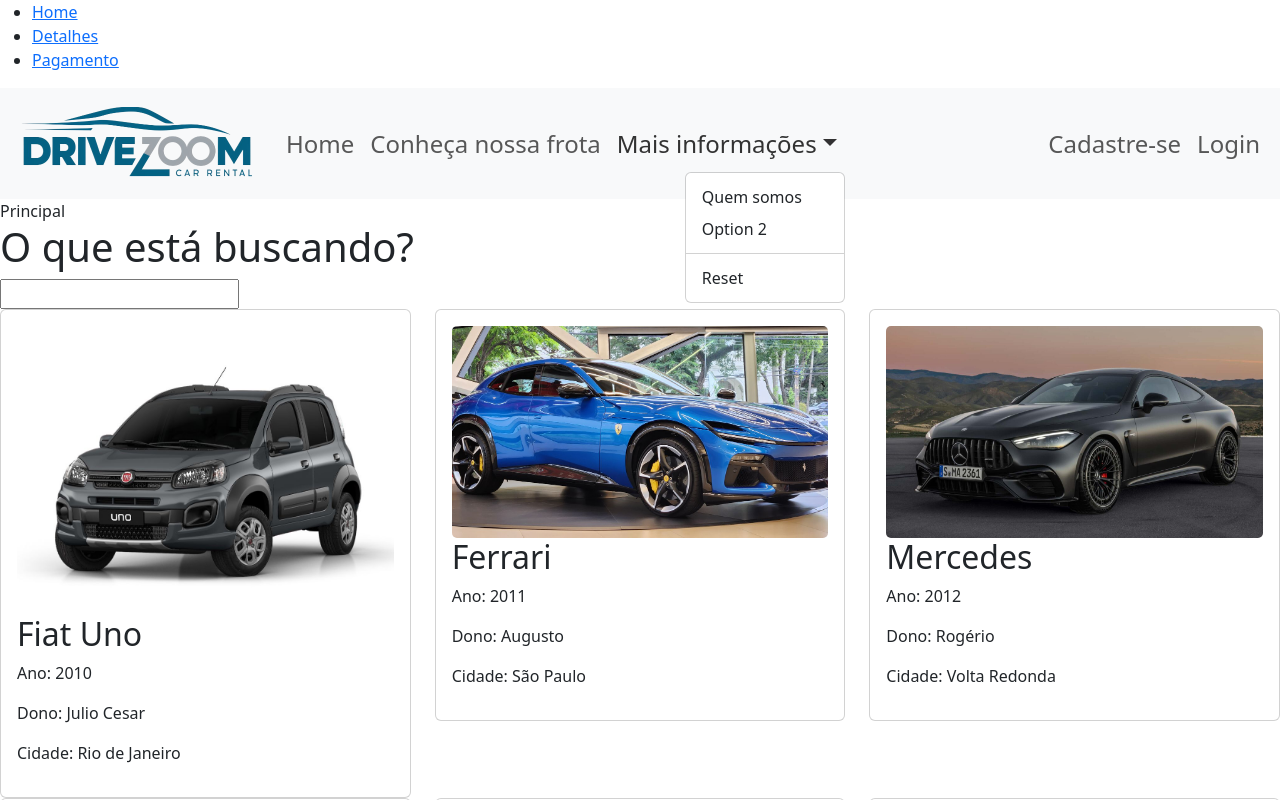
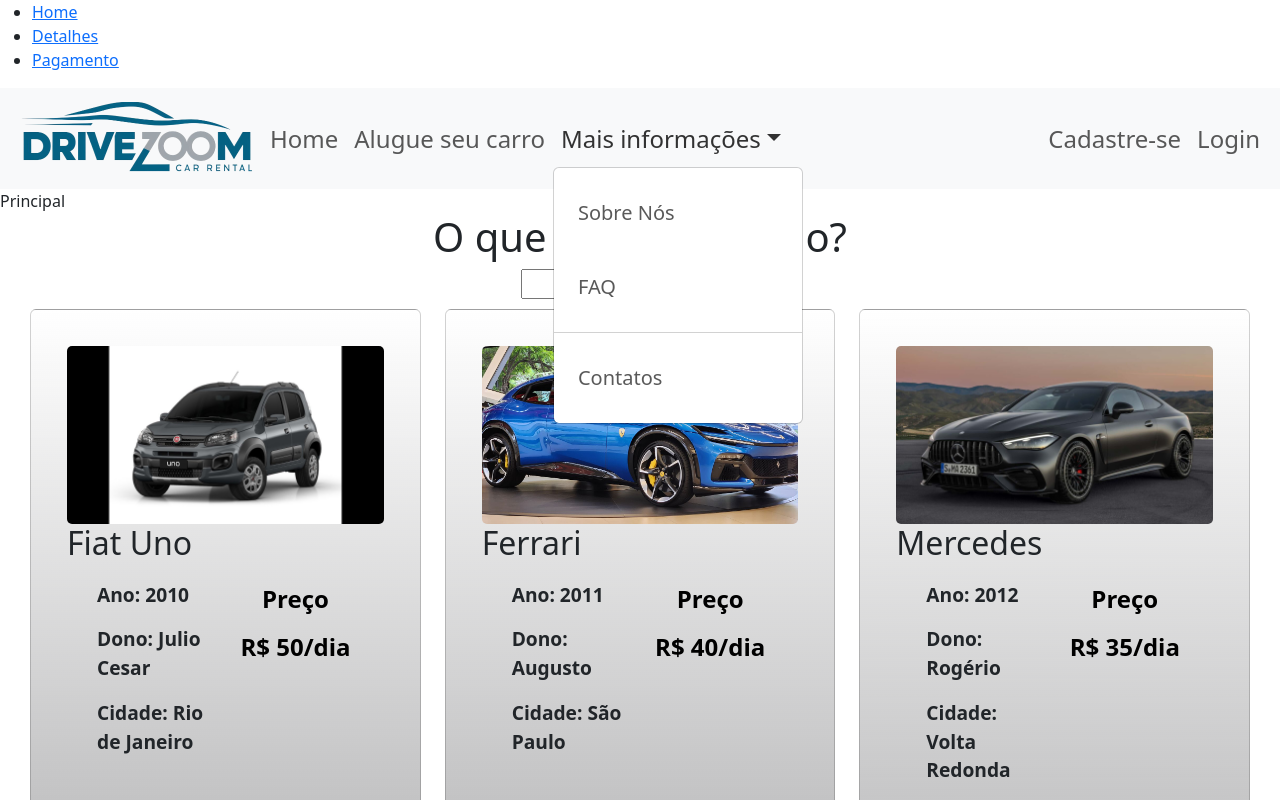
Before and after one commit to dsm-cefet-rj/ti-2024-1-grupo-sete, a React (Create React App) app: page / in a window 1280 px wide. Both pictures are taken after a click on the link "Mais informações". Shown: the top 800 px of the page. Built offline with nearby package versions, Linux system fonts and the light colour scheme.

Commit message:
Novas rotas, ajustes header e cards
Adicionando páginas de FAQ, contatos e Sobre Nós e principalmente atualizando o CSS das páginas

```diff
--- a/src/Components/Carros/carros.js
+++ b/src/Components/Carros/carros.js
@@ -13,7 +13,8 @@
         modelo: "Fiat Uno",
         ano: "2010",
         dono: "Julio Cesar",
-        cidade: "Rio de Janeiro"
+        cidade: "Rio de Janeiro",
+        preco: 50.00
     },
 
     2: {
@@ -21,7 +22,8 @@
         modelo: "Ferrari",
         ano: "2011",
         dono: "Augusto",
-        cidade: "São Paulo"
+        cidade: "São Paulo",
+        preco: 40.00
     },
 
     3: {
@@ -29,7 +31,8 @@
         modelo: "Mercedes",
         ano: "2012",
         dono: "Rogério",
-        cidade: "Volta Redonda"
+        cidade: "Volta Redonda",
+        preco: 35.00
     },
 
     4: {
@@ -37,7 +40,8 @@
         modelo: "BMW",
         ano: "2013",
         dono: "Marcos",
-        cidade: "Florianópolis"
+        cidade: "Florianópolis",
+        preco: 47.00
     },
 
     5: {
@@ -45,7 +49,8 @@
         modelo: "Honda Civic",
         ano: "2014",
         dono: "Reinaldo",
-        cidade: "Niterói"
+        cidade: "Niterói",
+        preco: 29.00
     },
 
     6: {
@@ -53,7 +58,8 @@
         modelo: "Tesla",
         ano: "2015",
         dono: "Matheus",
-        cidade: "Duque de Caxias"
+        cidade: "Duque de Caxias",
+        preco: 61.00
     },
 
     7: {
@@ -61,7 +67,8 @@
         modelo: "Fiat Uno",
         ano: "2016",
         dono: "José",
-        cidade: "Campinas"
+        cidade: "Campinas",
+        preco: 29.10
     },
 };
 
--- a/src/Components/FerramentaPesquisa/pesquisa.js
+++ b/src/Components/FerramentaPesquisa/pesquisa.js
@@ -2,7 +2,7 @@
 import carros from '../Carros/carros';
 
 import './style.css';
-import { Card, CardBody, CardImg, CardText, CardTitle, Row, Col } from 'reactstrap';
+import { Card, CardBody, CardImg, CardText, CardTitle, Row, Col, Container } from 'reactstrap';
 
 export default function Pesquisa() {
   const [busca, setBusca] = useState('');
@@ -10,14 +10,18 @@
 
   return (
     <div>
+      <div className="pesquisa">
+        <div className="pesquisa-conteudo">
           <h1>O que está buscando?</h1>
           <input
             type="text"
             value={busca}
             onChange={(ev) => setBusca(ev.target.value)}
           />
+        </div>
+      </div>
 
-      <Row>
+      <Row >
 
         {Object.keys(carros).map((carroId) => {
           const carro = carros[carroId];
@@ -32,9 +36,17 @@
                   />
                   <CardTitle><h2>{carro.modelo}</h2></CardTitle>
                   <CardText>
-                    <p>Ano: {carro.ano}</p>
+                    <Row className="card-text-columns">
+                    <Col><p>Ano: {carro.ano}</p>
                     <p>Dono: {carro.dono}</p>
                     <p>Cidade: {carro.cidade}</p>
+                    </Col>
+                    <Col className="justify-center">
+                    <Container>
+                    <p className="preco"> Preço </p></Container>
+                    <h1 className="preco">R$ {carro.preco}/dia</h1>
+                    </Col>
+                    </Row>
                   </CardText>
                 </CardBody>
               </Card>
--- a/src/Components/FerramentaPesquisa/style.css
+++ b/src/Components/FerramentaPesquisa/style.css
@@ -1,9 +1,33 @@
+
+.row {
+  padding: 10px 30px; /* Adjust values as needed */
+}
+.pesquisa {
+  justify-content: center; /* Center content horizontally */
+  align-items: center; /* Center content vertically */
+}
+
+.pesquisa-conteudo {
+  display: flex; /* Enable flexbox layout for content */
+  flex-direction: column; /* Arrange elements vertically */
+  align-items: center; /* Center content horizontally */
+}
 .card-carros {
     position: relative;
     transition: transform 0.3s ease;
-    color:brown;
     width: '15rem';
 }
+
+
+  .card {
+    background-image: linear-gradient(to bottom, #0000, rgb(193, 193, 194)); /* Example gradient from red to blue */
+    background-size: cover; /* Cover the entire card area */
+    display: flex; /* Enable flexbox layout for card content */
+    flex-direction: column; /* Arrange elements vertically by default */
+    align-items: center; /* Center content horizontally */
+    padding: 20px; /* Add some padding for content spacing */
+  }
+
 
 .card-carros:hover {
     transform: scale(1.05);
@@ -14,10 +38,29 @@
     flex-wrap: wrap; /* Allow wrapping to multiple lines if needed */
     justify-content: space-between; /* Distribute cards evenly */
     align-items: flex-start; /* Align cards vertically from the top */
+
   }
 
+  .card-body {
+    flex: 1; /* Allow the card body to grow and fill available space */
+  }
 
-    .card-img {
-        max-width: 100%; /* Allow images to scale down to fit the container */
-        height: auto; /* Maintain aspect ratio */
-      }
+.card-text{
+  font-size:larger;
+  font-weight: bold;
+}
+
+.card-img {
+    max-width: 100%; /* Allow images to scale down to fit the container */
+    height: auto; /* Maintain aspect ratio */
+  }
+
+.preco{
+  color: black;
+  display: flex;
+  justify-content: center; /* Center content horizontally */
+  align-items: center; /* Center content vertically */
+  font-size: x-large;
+  font-weight: bolder;
+
+}
--- a/src/Components/Header/header.css
+++ b/src/Components/Header/header.css
@@ -6,3 +6,15 @@
 .all{
   font-size: x-large;
 }
+
+.dropdown-menu {
+
+  width: 250px; /* Set a specific width */
+  font-size: 30px; /* Adjust font size of menu items */
+  line-height: 2.5; /* Adjust spacing between items */
+
+}
+
+.dropdown-item{
+  font-size: 20px; /* Adjust font size of menu items */
+}
--- a/src/Components/Header/index.js
+++ b/src/Components/Header/index.js
@@ -15,7 +15,7 @@
   <div className ="all">
   <nav className="navbar navbar-expand-lg bg-body-tertiary">
   <div className="container-fluid">
-    <a className="navbar-brand" ><Link to="/"><img className="ImgLogo" src={Logo} alt="DriveZoom Logo" /></Link></a>
+    <Link className= "nav-link" to="/"><img className="ImgLogo" src={Logo} alt="DriveZoom Logo" /></Link>
     <button className="navbar-toggler" type="button" data-bs-toggle="collapse" data-bs-target="#navbarScroll" aria-controls="navbarScroll" aria-expanded="false" aria-label="Toggle navigation" onClick={toggle}>
       <span className="navbar-toggler-icon"></span>
     </button>
@@ -25,17 +25,17 @@
         <Link className="nav-link" aria-current="page" to="/">Home</Link>
         </li>
         <li className="nav-item">
-          <a className="nav-link" href="#">Conheça nossa frota</a>
+        <Link className="nav-link" aria-current="page" to="/">Alugue seu carro</Link>
         </li>
             <UncontrolledDropdown nav inNavbar>
               <DropdownToggle nav caret>
                 Mais informações
               </DropdownToggle>
-              <DropdownMenu right>
-                <DropdownItem>Quem somos</DropdownItem>
-                <DropdownItem>Option 2</DropdownItem>
+              <DropdownMenu>
+                <DropdownItem><Link className="nav-link" aria-current="page" to="/sobre-nos">Sobre Nós</Link></DropdownItem>
+                <DropdownItem><Link className="nav-link" aria-current="page" to="/FAQ">FAQ</Link></DropdownItem>
                 <DropdownItem divider />
-                <DropdownItem>Reset</DropdownItem>
+                <DropdownItem><Link className="nav-link" aria-current="page" to="/contatos">Contatos</Link></DropdownItem>
               </DropdownMenu>
             </UncontrolledDropdown>
       </Nav>
--- /dev/null
+++ b/src/Pages/Contatos/index.js
@@ -0,0 +1,12 @@
+import React from "react";
+import HeaderMain from "../../Components/Header";
+
+
+export default function contatos(props){
+    return(
+    <>
+        <HeaderMain></HeaderMain>
+        <h1>Contatos</h1>
+    </>
+    );
+}
--- /dev/null
+++ b/src/Pages/FAQ/index.css
@@ -0,0 +1,15 @@
+.faq{
+    margin: 50px;
+    margin-top: 30px;
+}
+
+.titulo{
+    justify-content: center;
+    display: flex;
+
+}
+
+.accordion{
+    margin: 10px;
+    margin-top: 10px;
+}
--- /dev/null
+++ b/src/Pages/FAQ/index.js
@@ -0,0 +1,57 @@
+import React, {useState} from "react";
+import HeaderMain from "../../Components/Header";
+import { Accordion, AccordionBody, AccordionHeader, AccordionItem } from "reactstrap";
+import './index.css';
+
+
+
+
+export default function Faq(props){
+    const [open, setOpen] = useState('1');
+    const toggle = (id) => {
+        if (open === id) {
+        setOpen();
+    } else {
+        setOpen(id);
+    }
+};
+    return(
+    <>
+        <HeaderMain></HeaderMain>
+
+    <div  className="faq">
+        <h1 className="titulo">FAQ</h1>
+
+
+
+
+    <div>
+      <Accordion open={open} toggle={toggle}>
+        <AccordionItem>
+          <AccordionHeader targetId="1"><h2>O que é o DriveZoom</h2></AccordionHeader>
+          <AccordionBody accordionId="1">
+            <h4>Somos uma empresa que tem o objetivo de facilitar a mediação entre um locador e um locatário de carros. [completar]</h4>
+          </AccordionBody>
+        </AccordionItem>
+        <AccordionItem>
+          <AccordionHeader targetId="2"><h2>O que é preciso para alugar um carro?</h2></AccordionHeader>
+          <AccordionBody accordionId="2">
+            <h4>Será necessário criar uma conta e no cadastro pediremos seus dados (RG, CPF, Carteira de motorista e pontuação). Após uma breve análise dos
+                seus dados, você já poderá aproveitar dos nossos serviços. [completar]
+            </h4>
+          </AccordionBody>
+        </AccordionItem>
+        <AccordionItem>
+          <AccordionHeader targetId="3"><h2>Eu quero colocar o meu carro para alugar, do que eu preciso? </h2></AccordionHeader>
+          <AccordionBody accordionId="3">
+            <h4>Depois de criar sua conta neste site, no seu perfil você poderá acionar a função "Alugar meu Carro". Você terá que preencher um formulário e submeter fotos em boa qualidade do seu carro, documentos seus e do carro e
+                todos as características e acessórios que seu carro possui. Depois de submetido, passará por uma análise, e caso seja aprovado, imediatamente aparecerá em nosso catálogo. [completar]</h4>
+          </AccordionBody>
+        </AccordionItem>
+      </Accordion>
+    </div>
+    </div>
+
+    </>
+    );
+}
--- a/src/Pages/Pagamento/Pagamento.js
+++ b/src/Pages/Pagamento/Pagamento.js
@@ -1,9 +1,12 @@
-import React from "react";
+
+import React from 'react';
 
 
 export default function Pagamento(props){
-    return(
-        <div>
-            <h1>Pagamento aqui</h1>
-        </div>)
+
+return(
+  <>Pagamento</>
+
+)
+
 }
--- a/src/Pages/Rotas/Rotas.js
+++ b/src/Pages/Rotas/Rotas.js
@@ -1,6 +1,9 @@
 import Detalhes from '../Detalhes/Detalhes';
 import Pagamento from '../Pagamento/Pagamento';
 import Principal from '../Principal/Principal';
+import SobreNos from '../SobreNos/index';
+import FAQ from '../FAQ/index';
+import Contatos from '../Contatos/index';
 import{ BrowserRouter as Router, Switch, Route, Link } from "react-router-dom";
 
 export const AppRouter =() => {
@@ -17,7 +20,11 @@
               <Switch>
               <Route path="/pagamento"><Pagamento /></Route>
               <Route path="/detalhes"><Detalhes /></Route>
+              <Route path="/sobre-nos"><SobreNos/></Route>
+              <Route path="/FAQ"><FAQ/></Route>
+              <Route path="/contatos"><Contatos/></Route>
               <Route path="/"><Principal /></Route>
+
               </Switch>
       </div>
   </Router>
--- /dev/null
+++ b/src/Pages/SobreNos/index.js
@@ -0,0 +1,12 @@
+import React from "react";
+import HeaderMain from "../../Components/Header";
+
+
+export default function sobrenos(props){
+    return(
+    <>
+        <HeaderMain></HeaderMain>
+        <h1>Sobre nós</h1>
+    </>
+    );
+}
```
Also changed, not shown: src/Assets/fiat-uno.jpg. Lines whose indentation alone changed are shown as unchanged.
